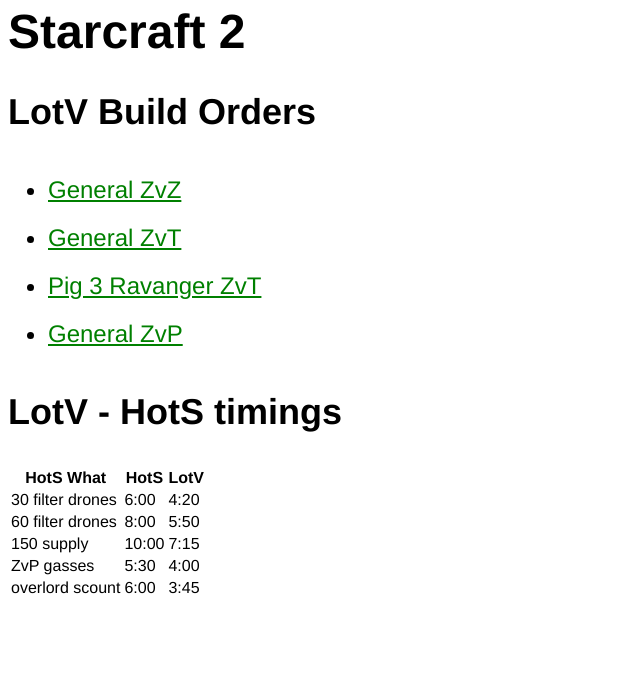
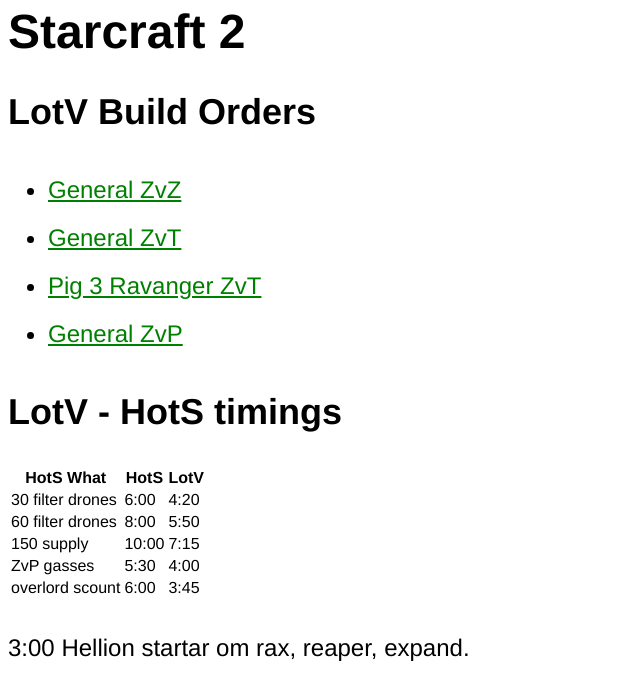
Before and after one commit to andersroos/andersroos.github.io, a Jekyll site: the page built from sc2/index.md, in a window 1280 px wide. Shown: the top 700 px of the page, without its empty margins (0-640 px from the left). Built offline with Jekyll 4.4.1, drawn with Linux system fonts in a browser that asks for light colours.

Commit message:
Some info.

```diff
--- a/sc2/index.md
+++ b/sc2/index.md
@@ -19,3 +19,6 @@
 | 150 supply       | 10:00 | 7:15 |
 | ZvP gasses       |  5:30 | 4:00 |
 | overlord scount  |  6:00 | 3:45 |
+
+
+3:00 Hellion startar om rax, reaper, expand.
```
